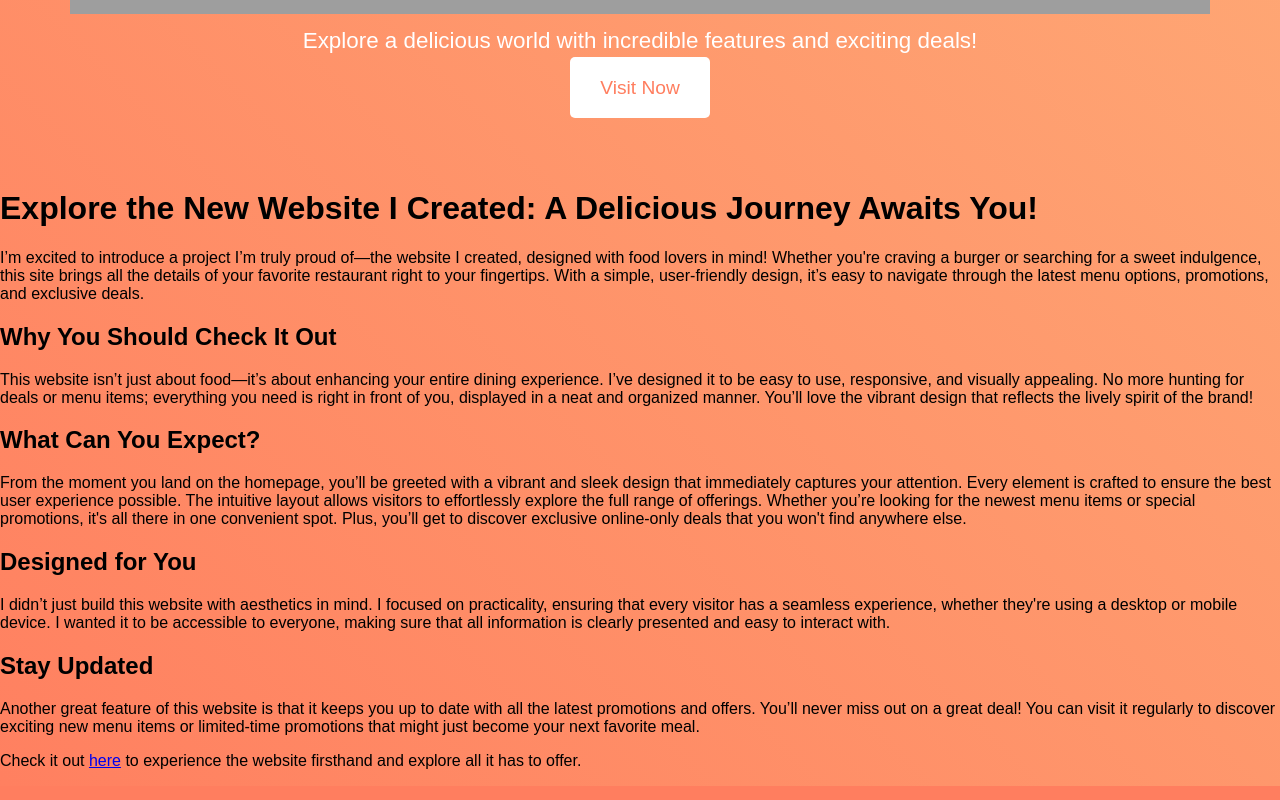
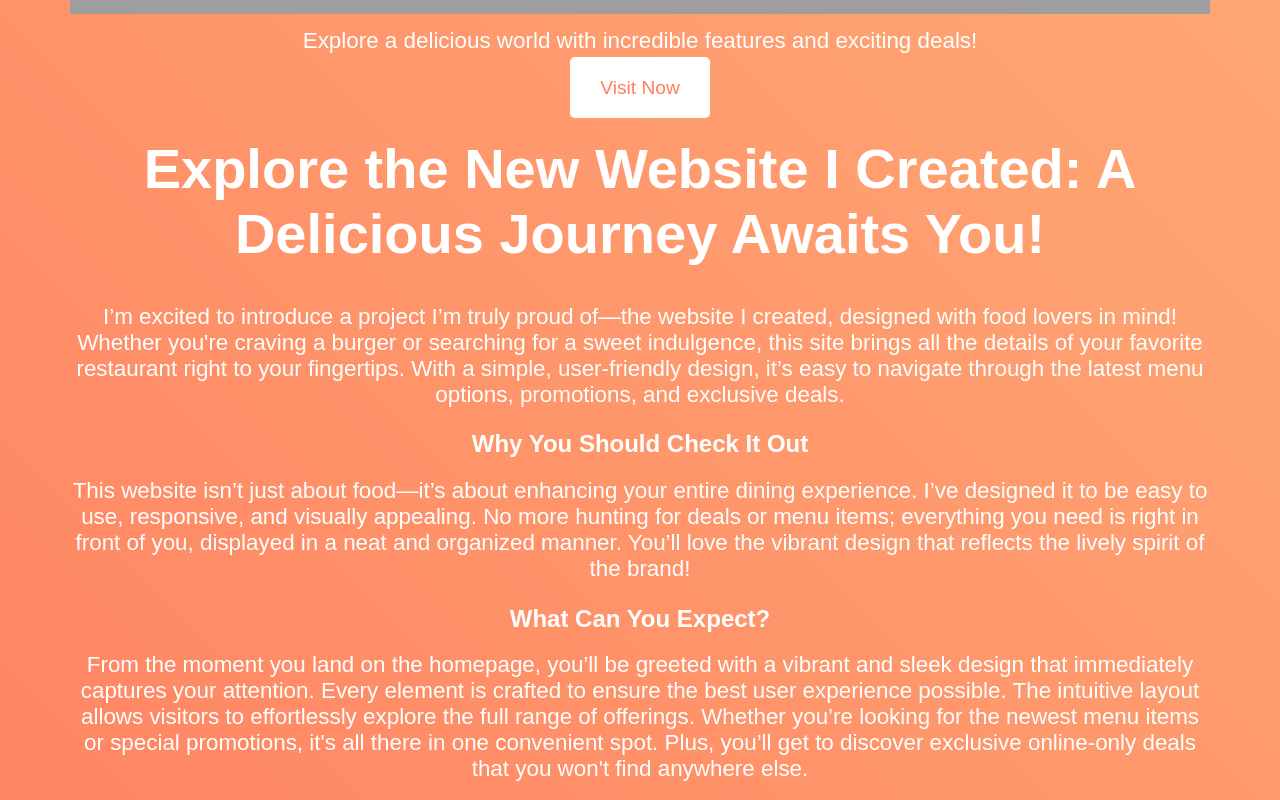
Before and after one commit to PrinceDale99/pt, a plain HTML site: page hello.html in a window 1280 px wide. Shown: the part 800-1600 px from the top of the page. Drawn offline with Linux system fonts and the light colour scheme; grey boxes are pictures that could not be loaded.

Commit message:
Update hello.html

```diff
--- a/hello.html
+++ b/hello.html
@@ -78,26 +78,26 @@
    <iframe src="https://princedale99.github.io/wendysMaitim/" title="Wendy's Website"></iframe>
         <p>Explore a delicious world with incredible features and exciting deals!</p>
         <a href="https://princedale99.github.io/wendysMaitim/" class="button">Visit Now</a>
-    </header>
 
 
-    <h1 class="title">Explore the New Website I Created: A Delicious Journey Awaits You!</h1>
 
-    <p class="intro">I’m excited to introduce a project I’m truly proud of—the website I created, designed with food lovers in mind! Whether you're craving a burger or searching for a sweet indulgence, this site brings all the details of your favorite restaurant right to your fingertips. With a simple, user-friendly design, it’s easy to navigate through the latest menu options, promotions, and exclusive deals.</p>
+    <h1>Explore the New Website I Created: A Delicious Journey Awaits You!</h1>
 
-    <h2 class="subheading">Why You Should Check It Out</h2>
+    <p >I’m excited to introduce a project I’m truly proud of—the website I created, designed with food lovers in mind! Whether you're craving a burger or searching for a sweet indulgence, this site brings all the details of your favorite restaurant right to your fingertips. With a simple, user-friendly design, it’s easy to navigate through the latest menu options, promotions, and exclusive deals.</p>
+
+    <h2>Why You Should Check It Out</h2>
     <p class="content">This website isn’t just about food—it’s about enhancing your entire dining experience. I’ve designed it to be easy to use, responsive, and visually appealing. No more hunting for deals or menu items; everything you need is right in front of you, displayed in a neat and organized manner. You’ll love the vibrant design that reflects the lively spirit of the brand!</p>
 
-    <h2 class="subheading">What Can You Expect?</h2>
-    <p class="content">From the moment you land on the homepage, you’ll be greeted with a vibrant and sleek design that immediately captures your attention. Every element is crafted to ensure the best user experience possible. The intuitive layout allows visitors to effortlessly explore the full range of offerings. Whether you’re looking for the newest menu items or special promotions, it's all there in one convenient spot. Plus, you’ll get to discover exclusive online-only deals that you won't find anywhere else.</p>
+    <h2 >What Can You Expect?</h2>
+    <p >From the moment you land on the homepage, you’ll be greeted with a vibrant and sleek design that immediately captures your attention. Every element is crafted to ensure the best user experience possible. The intuitive layout allows visitors to effortlessly explore the full range of offerings. Whether you’re looking for the newest menu items or special promotions, it's all there in one convenient spot. Plus, you’ll get to discover exclusive online-only deals that you won't find anywhere else.</p>
 
-    <h2 class="subheading">Designed for You</h2>
-    <p class="content">I didn’t just build this website with aesthetics in mind. I focused on practicality, ensuring that every visitor has a seamless experience, whether they're using a desktop or mobile device. I wanted it to be accessible to everyone, making sure that all information is clearly presented and easy to interact with.</p>
+    <h2 >Designed for You</h2>
+    <p >I didn’t just build this website with aesthetics in mind. I focused on practicality, ensuring that every visitor has a seamless experience, whether they're using a desktop or mobile device. I wanted it to be accessible to everyone, making sure that all information is clearly presented and easy to interact with.</p>
 
-    <h2 class="subheading">Stay Updated</h2>
-    <p class="content">Another great feature of this website is that it keeps you up to date with all the latest promotions and offers. You’ll never miss out on a great deal! You can visit it regularly to discover exciting new menu items or limited-time promotions that might just become your next favorite meal.</p>
+    <h2 >Stay Updated</h2>
+    <p >Another great feature of this website is that it keeps you up to date with all the latest promotions and offers. You’ll never miss out on a great deal! You can visit it regularly to discover exciting new menu items or limited-time promotions that might just become your next favorite meal.</p>
 
-    <p class="conclusion">Check it out <a href="https://princedale99.github.io/wendysMaitim/" class="link">here</a> to experience the website firsthand and explore all it has to offer.</p>
+     </header>
 
 
 
```
